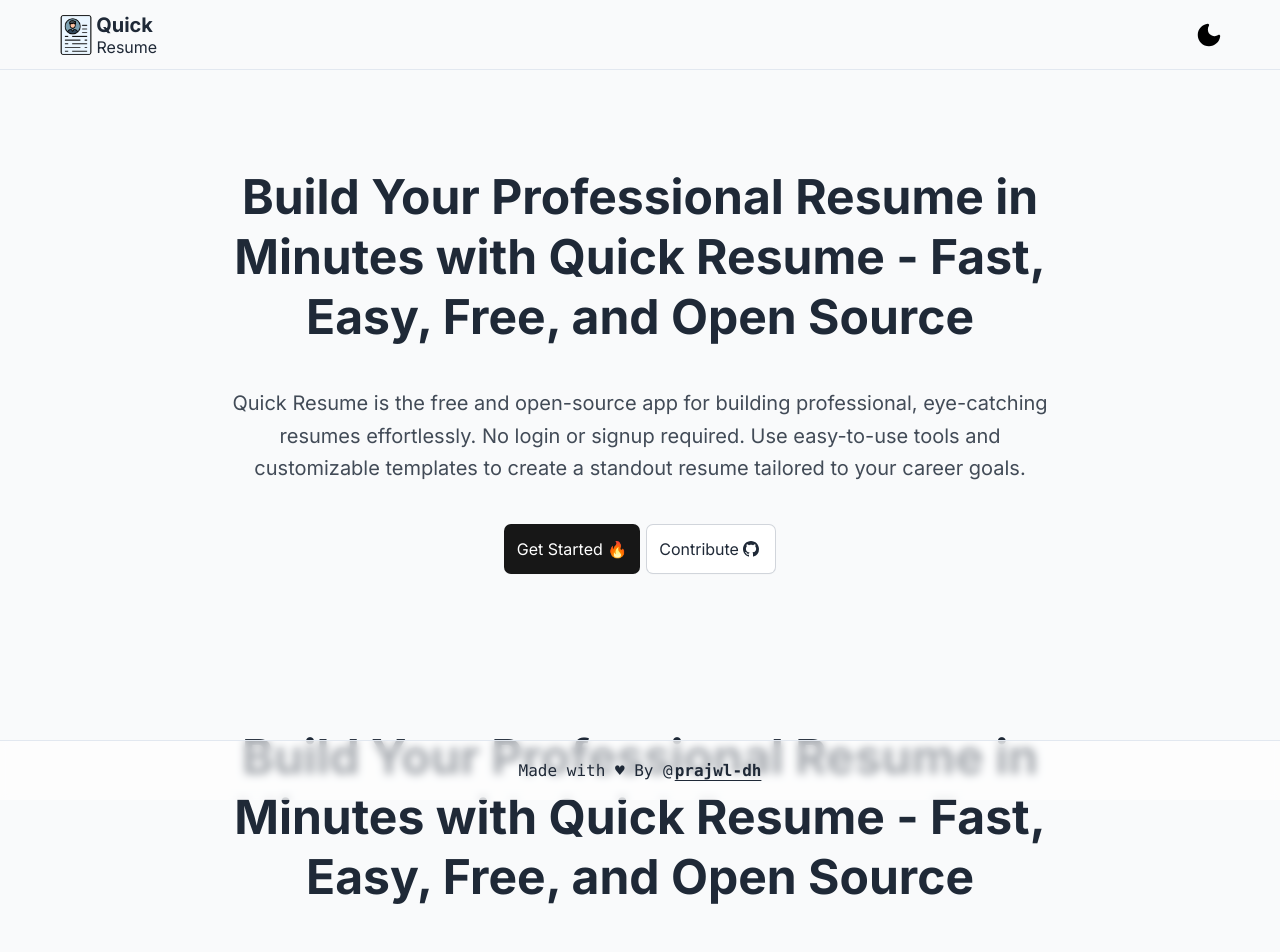
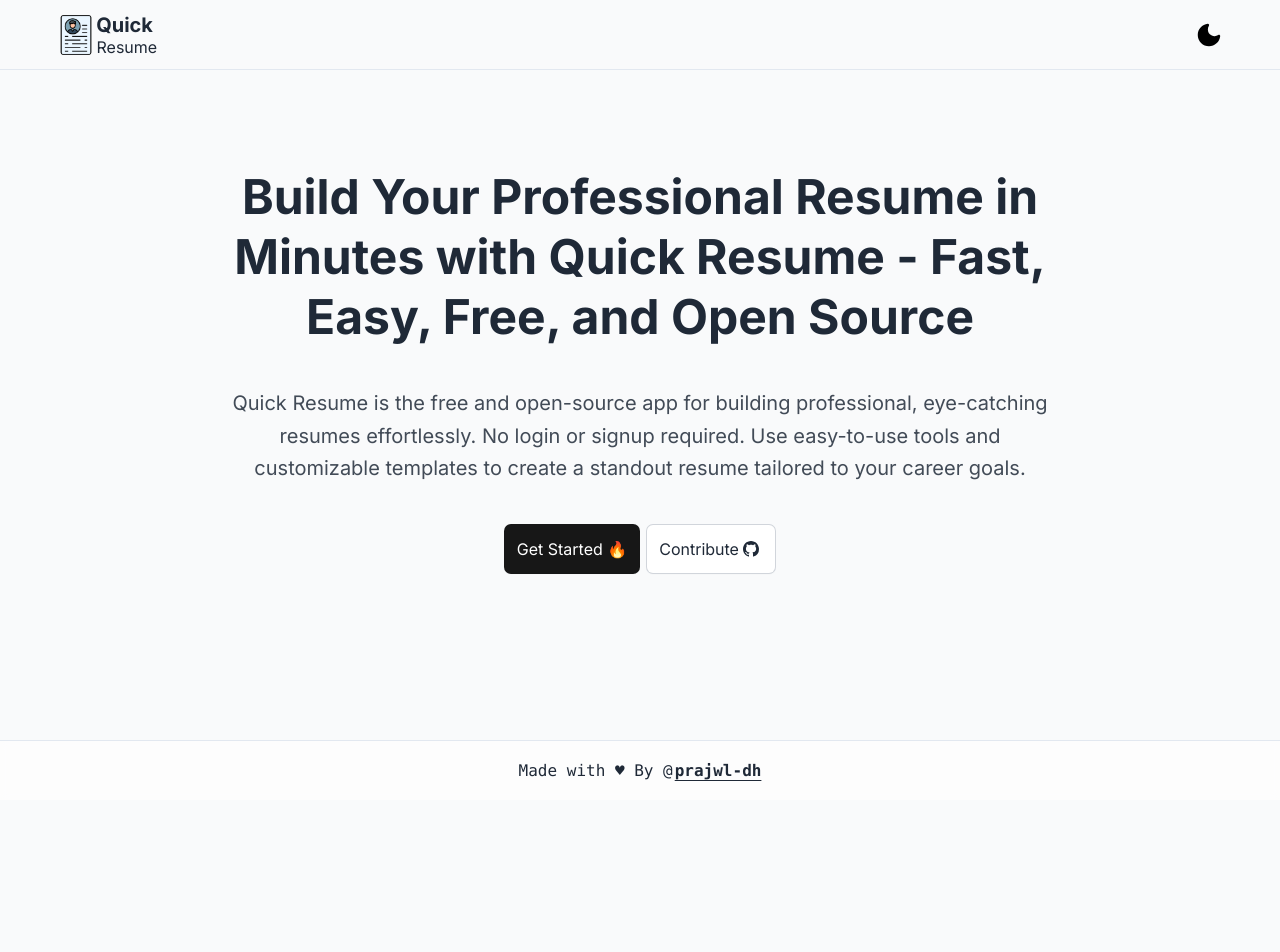
Before and after one commit to prajwl-dh/quick-resume-builder, a Next.js app: page / in a window 1280 px wide. Shown: the top 952 px of the page. After the commit the page ends 800 px from the top, so only its background shows below. Built offline with nearby package versions, Linux system fonts and the light colour scheme.

Commit message:
chore: Remove unused Home component from page.tsx
The Home component was removed from the page.tsx file to improve code organization and remove redundancy. This change ensures that the page structure is simplified and enhances the overall maintainability of the codebase.

```diff
--- a/src/app/page.tsx
+++ b/src/app/page.tsx
@@ -9,7 +9,6 @@ export default function page() {
       <Navbar />
       <div className='w-screen px-1 md:px-14 flex flex-col items-center'>
         <Home />
-        <Home />
         <ScrollToTheTop />
       </div>
       <Footer />
```
